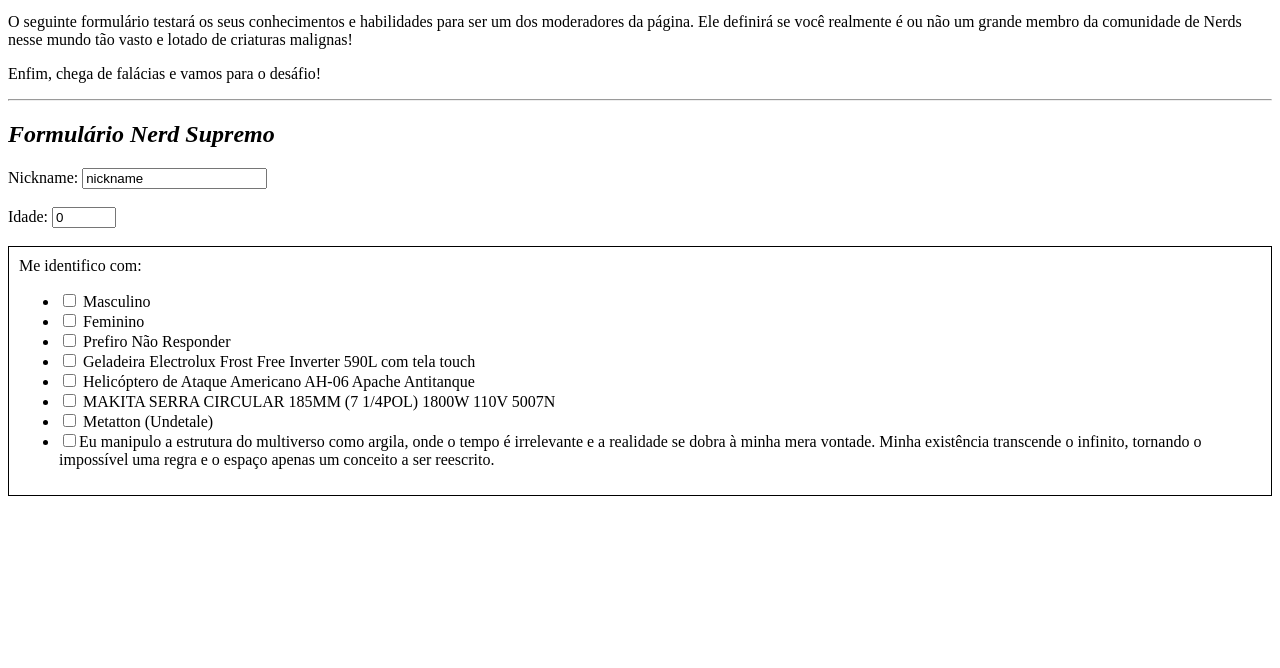
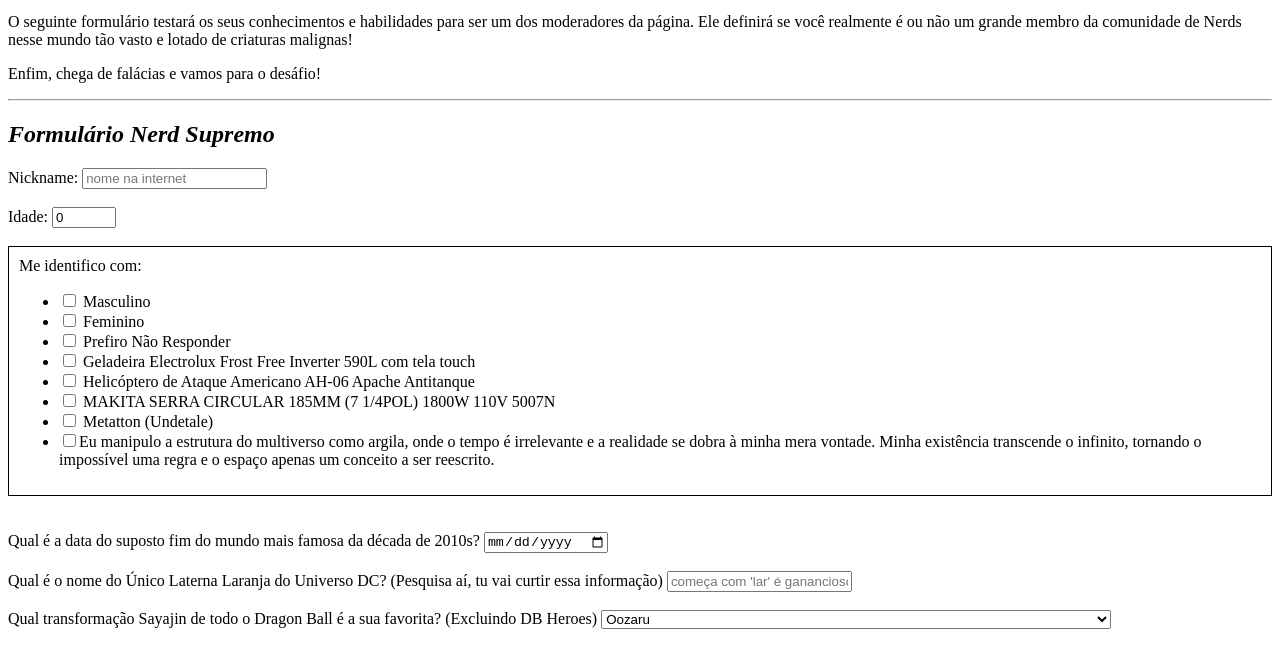
Before and after one commit to DeadPerquim/Formulario-html-divertido-08, a plain HTML site: page index.html in a window 1280 px wide. Shown: the part 114-782 px from the top of the page. Drawn offline with Linux system fonts and the light colour scheme.

Commit message:
adicionando transformações sayajins e e outras coisas

```diff
--- a/index.html
+++ b/index.html
@@ -20,7 +20,7 @@
     <h2><strong><em>Formulário Nerd Supremo</em></strong></h2>
     <form action="js/main.js" method="post" enctype="multipart/form-data">
         <label for="nickname">Nickname: </label>
-        <input type="text" name="nickname" id="nickname" value="nickname">
+        <input type="text" name="nickname" id="nickname" value="" placeholder="nome na internet">
         <br>
         <br>
         <label for="idade-real">Idade: </label>
@@ -51,8 +51,28 @@
                 </li>
             </ul>
         </div>
-
-
+        <br>
+        <br>
+        <label for="fim-do-mundo">Qual é a data do suposto fim do mundo mais famosa da década de 2010s?</label>
+        <input type="date" name="fim-do-mundo" id="fim-do-mundo" value="01/01/0001">
+        <br>
+        <br>
+        <label for="lartena-laranja">Qual é o nome do Único Laterna Laranja do Universo DC? (Pesquisa aí, tu vai curtir essa informação)</label>
+        <input type="text" name="lartena-laranja" id="lartena-laranja" value="" placeholder="começa com 'lar' é ganancioso">
+        <br>
+        <br>
+        <label for="transformações-sayajins">Qual transformação Sayajin de todo o Dragon Ball é a sua favorita? (Excluindo DB Heroes)</label>
+        <select name="transformações-sayajins" id="transformações-sayajins">
+            <optgroup label="Dragon Ball Clássico">
+                <option value="Macaco">Oozaru</option>
+            </optgroup>
+            <optgroup label="DBZ">
+                <option value="Ssj1">Super Sayajin (Goku, Vegeta, Mirai Trunks, Gohan, Goten, kid Trunks)</option>
+                <option value="Ssj1-grau2-3-4">Super Sayajin Grau 2, 3 e 4(Aperfeiçoado) (Goku, Vegeta, Gohan, Mirai Trunks)</option>
+                <option value="Ssj2">Super Sayajin 2 (Goku, Gohan, Vegeta)</option>
+                <option value="Ssj3">Super Sayajin 3 (Goku, Gotenks)</option>
+            </optgroup>
+        </select>
     </form>
 </body>
 
```
